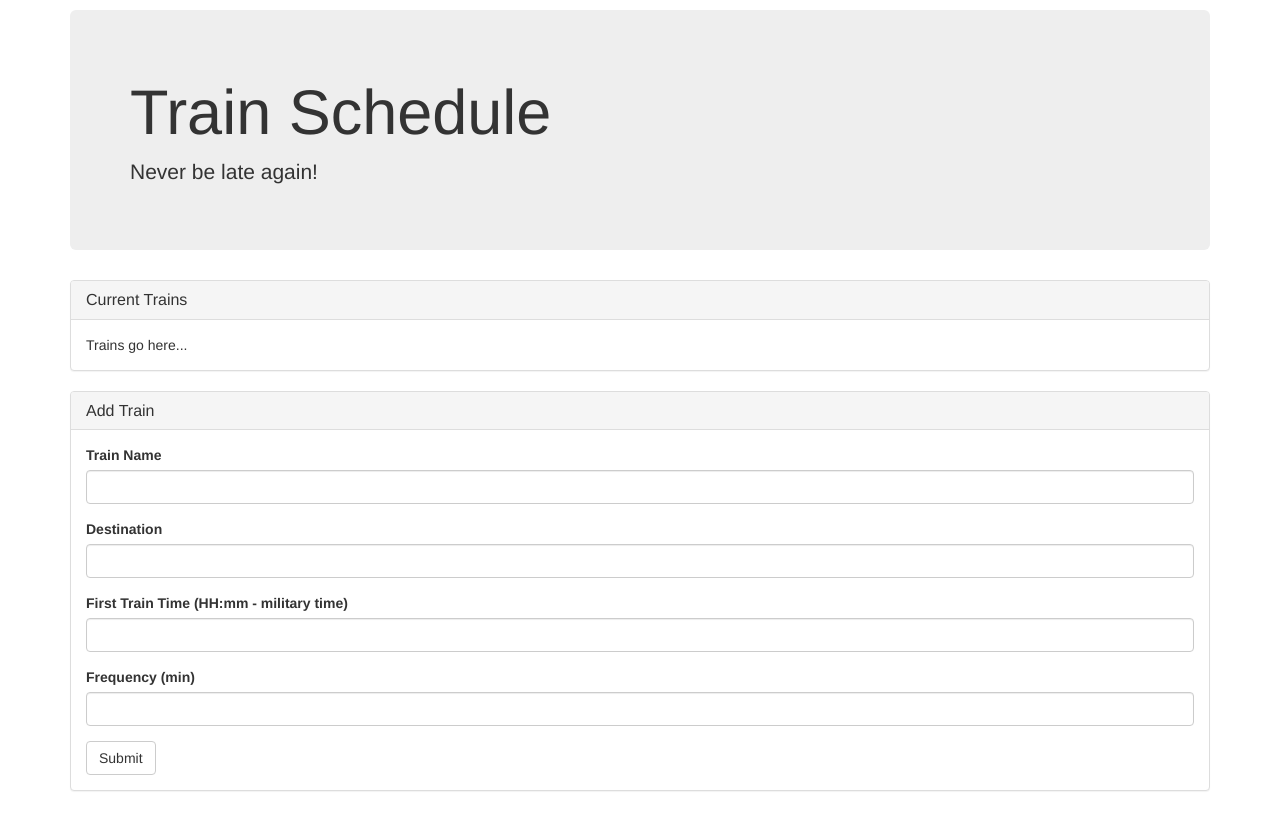
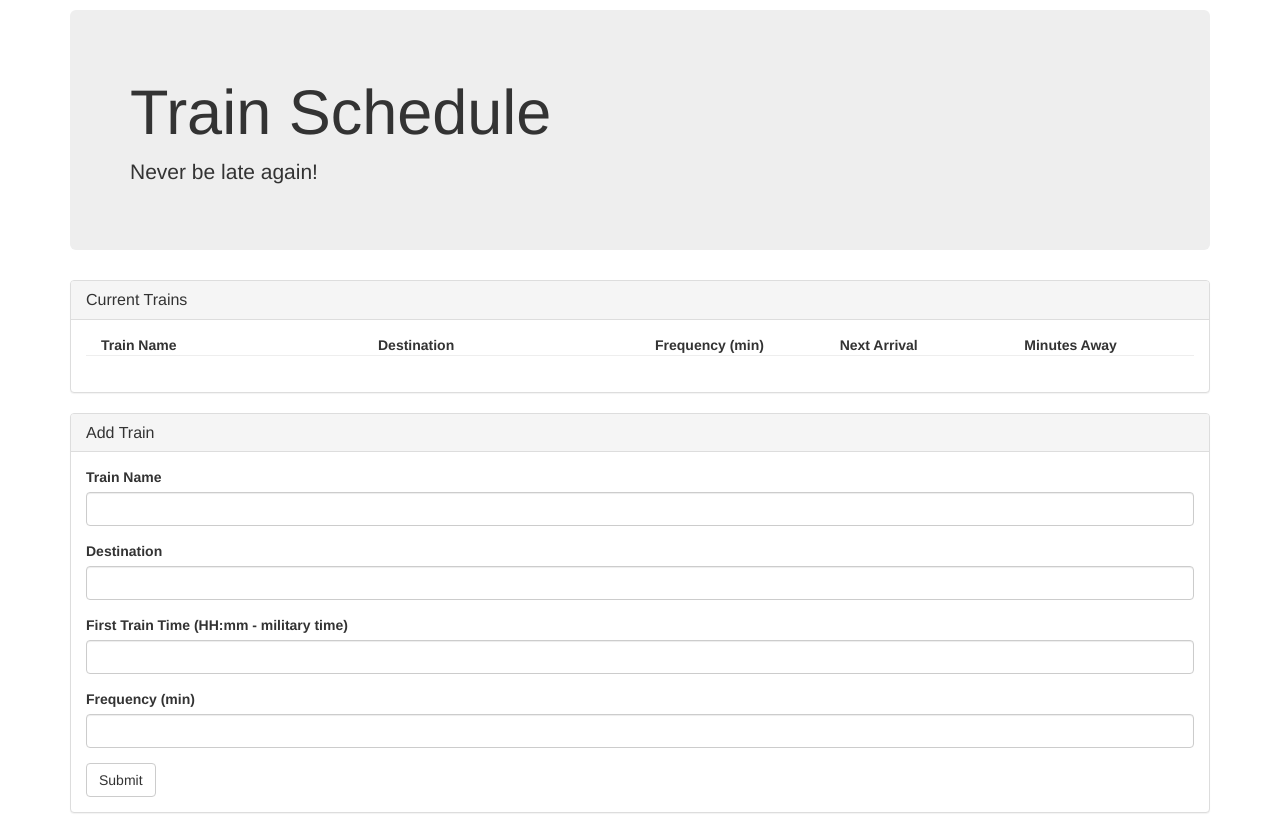
Before and after one commit to kshiro622/Train-Schedule, a PHP site: page / in a window 1280 px wide. Before the commit the page ends 791 px from the top, so only its background shows below. Run offline with PHP 8.4, Linux system fonts and the light colour scheme; some libraries are stand-ins or nearby versions.

Commit message:
adds moment functionality and padding styles

```diff
--- a/assets/css/style.css
+++ b/assets/css/style.css
@@ -8,3 +8,11 @@
     margin-top: 10px;
     text-align: center;
 }
+
+.padding-bottom-none {
+    padding-bottom: 0px;
+}
+
+.padding-top-none {
+    padding-top: 0px;
+}
--- a/assets/javascript/app.js
+++ b/assets/javascript/app.js
@@ -8,6 +8,78 @@
         messagingSenderId: "312423588840"
     };
     firebase.initializeApp(config);
+
     // Variable to reference the database
     var database = firebase.database();
+
+    // Initial variables
+    var trainName = '';
+    var destination = '';
+    var firstTrain = '';
+    var frequency = '';
+    var nextArrival = '';
+    var currentDate = moment().format("YYYY-MM-DD");
+    var currentDateTime = moment().format("YYY-MM-DD HH:mm");
+
+    // Firebase call that happens on page load and value updates.
+    database.ref().on("value", function(snapshot) {
+
+        $('.data').empty();
+
+        // Console.log the value of this snapshot
+        console.log(snapshot.val());
+
+        snapshot.forEach(function(childSnapshot) {
+            var trainName = childSnapshot.val().trainName;
+            var destination = childSnapshot.val().destination;
+            var frequency = childSnapshot.val().frequency;
+            var firstTrain = childSnapshot.val().firstTrain;
+            var timeSince = moment().diff(firstTrain, 'minutes');
+            var minutesAway = String(parseInt(frequency) - (parseInt(timeSince) % parseInt(frequency)));
+            var nextArrival = moment(currentDateTime).add(minutesAway, "minutes").format("HH:mm");
+            $('.trainName').append('<p>' + trainName + '</p>');
+            $('.destination').append('<p>' + destination + '</p>');
+            $('.frequency').append('<p>' + frequency + '</p>');
+            $('.nextArrival').append('<p>' + nextArrival + '</p>');
+            $('.minutesAway').append('<p>' + minutesAway + '</p>');
+        });
+
+        // If it fails, cue error handling.
+    }, function(errorObject) {
+
+        // Log a read error and its error code.
+        console.log("The read failed: " + errorObject.code);
+
+    });
+
+    $('button').on('click', function() {
+
+        // Take the input from each box and store it in a variable.
+        // We'll need to push these variables to firebase and also use them to determine what gets displayed.
+
+        var trainName = $('#train-name').val();
+        var destination = $('#destination').val();
+        var firstTrainVal = $('#first-train').val();
+        var firstTrain = currentDate + " " + firstTrainVal;
+        var frequency = $('#frequency').val();
+        if (trainName.length > 0 && destination.length > 0 && firstTrain.length > 0 && frequency > 0) {
+            // Push to database.
+            database.ref().push({
+                trainName: trainName,
+                destination: destination,
+                firstTrain: firstTrain,
+                frequency: frequency
+            });
+
+            // Empty input fields.
+            $('input').val('');
+
+        } else {
+            alert('All fields are required.');
+        }
+
+        // Don't refresh.
+        return false;
+    });
+
 });
--- a/index.html
+++ b/index.html
@@ -22,12 +22,24 @@
         </div>
         <div class="row">
             <div class="col-md-12">
-                <div class="panel panel-default">
+                <div class="panel-default panel">
                     <div class="panel-heading">
-                        <h3 class="panel-title">Current Trains</h3>
+                        <h5 class="panel-title">Current Trains</h5>
                     </div>
-                    <div class="panel-body">
-                        Trains go here...
+                    <div class="panel-body padding-bottom-none">
+                        <div class="col-sm-3 text-left"><b>Train Name</b></div>
+                        <div class="col-sm-3 text-left"><b>Destination</b></div>
+                        <div class="col-sm-2 text-left"><b>Frequency (min)</b></div>
+                        <div class="col-sm-2 text-left"><b>Next Arrival</b></div>
+                        <div class="col-sm-2 text-left"><b>Minutes Away</b></div>
+                        <hr>
+                    </div>
+                    <div class="panel-body padding-top-none">
+                        <div class="col-sm-3 text-left trainName data"></div>
+                        <div class="col-sm-3 text-left destination data"></div>
+                        <div class="col-sm-2 text-left frequency data"></div>
+                        <div class="col-sm-2 text-left nextArrival data"></div>
+                        <div class="col-sm-2 text-left minutesAway data"></div>
                     </div>
                 </div>
             </div>
@@ -41,19 +53,19 @@
                     <div class="panel-body">
                         <div class="form-group">
                             <label for="exampleInputEmail1">Train Name</label>
-                            <input type="name" class="form-control">
+                            <input type="name" class="form-control" id="train-name">
                         </div>
                         <div class="form-group">
                             <label for="exampleInputPassword1">Destination</label>
-                            <input type="destination" class="form-control">
+                            <input type="destination" class="form-control" id="destination">
                         </div>
                         <div class="form-group">
                             <label for="exampleInputFile">First Train Time (HH:mm - military time)</label>
-                            <input type="train-time" class="form-control">
+                            <input type="train-time" class="form-control" id="first-train">
                         </div>
                         <div class="form-group">
                             <label for="exampleInputFile">Frequency (min)</label>
-                            <input type="frequency" class="form-control">
+                            <input type="frequency" class="form-control" id="frequency">
                         </div>
                         <button type="submit" class="btn btn-default">Submit</button>
                         </form>
@@ -66,6 +78,7 @@
     <script src="https://code.jquery.com/jquery-2.2.4.js" integrity="sha256-iT6Q9iMJYuQiMWNd9lDyBUStIq/8PuOW33aOqmvFpqI=" crossorigin="anonymous"></script>
     <!-- Firebase Reference -->
     <script src="https://www.gstatic.com/firebasejs/3.6.1/firebase.js"></script>
+    <script src="https://cdnjs.cloudflare.com/ajax/libs/moment.js/2.16.0/moment.min.js"></script>
     <script src="assets/javascript/app.js"></script>
 </body>
 
```
Also changed, not shown: 1 other file.
